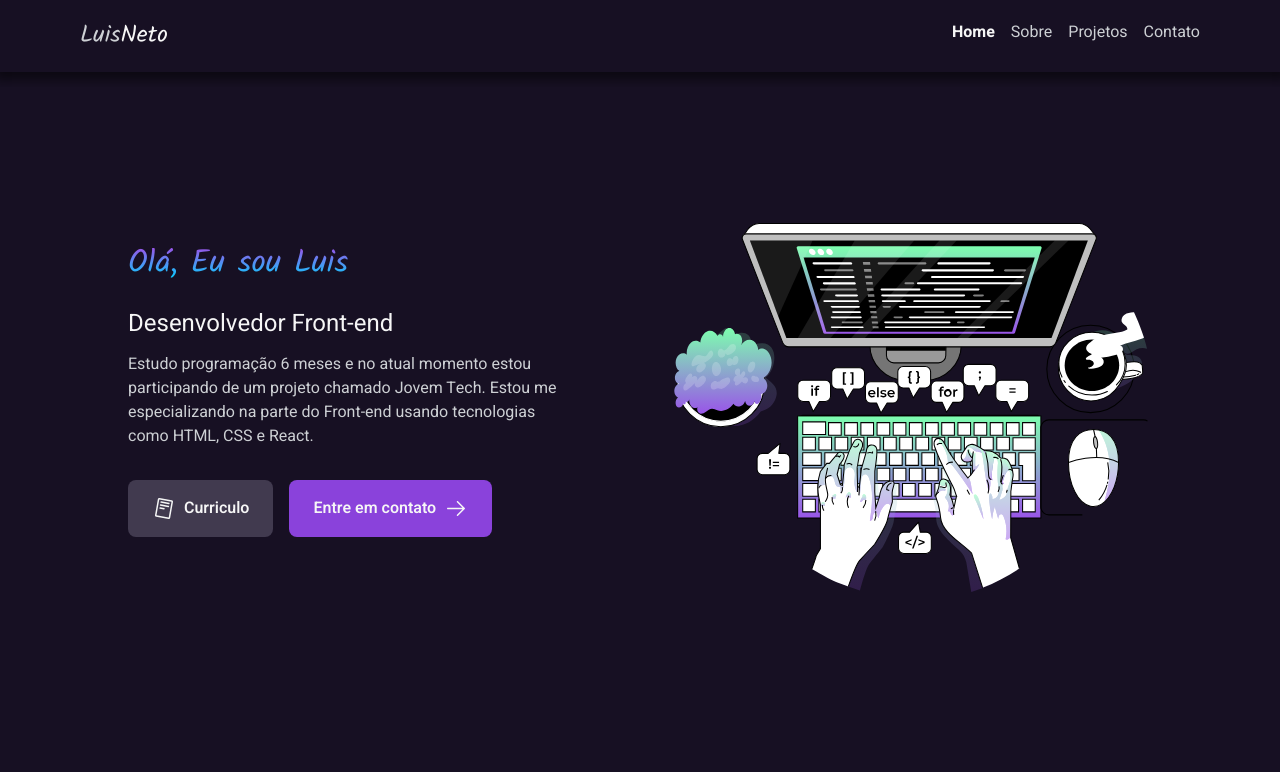
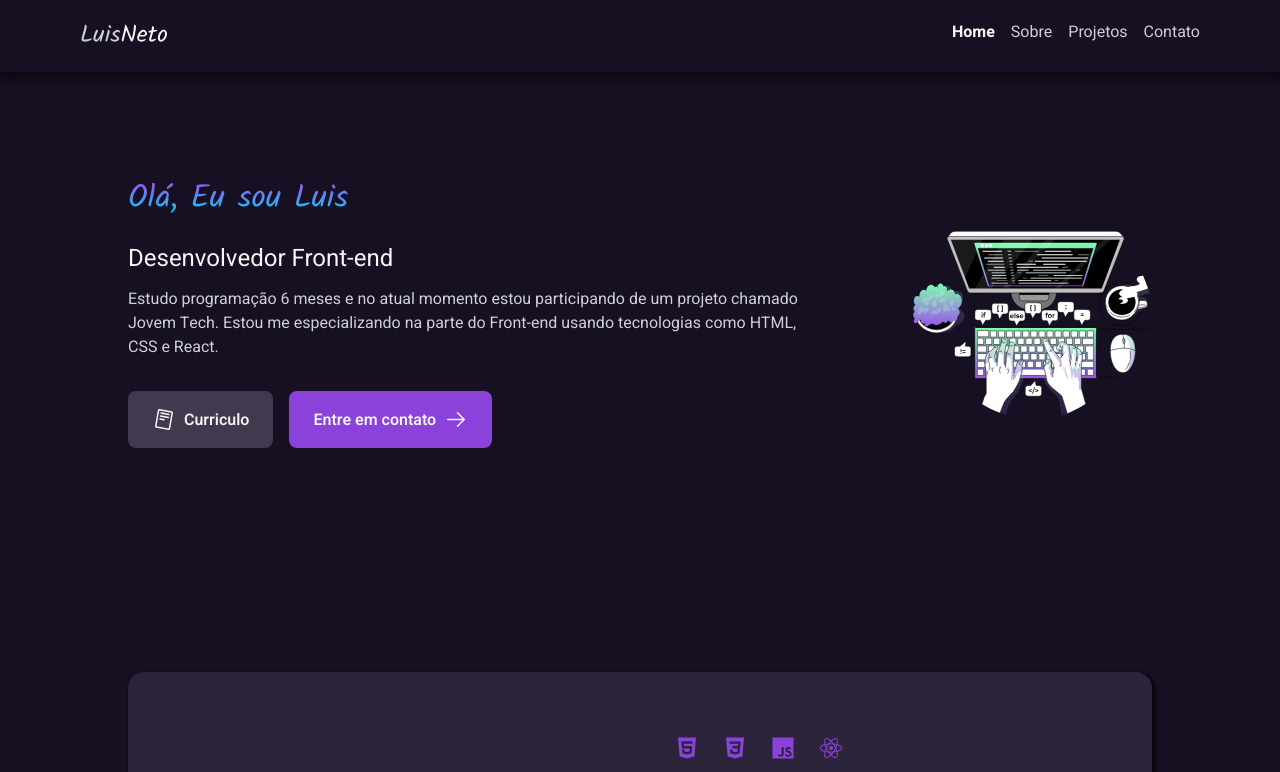
Before and after one commit to LuisNettoo/portfolio-luis, a React (Vite) app: page / in a window 1280 px wide. Shown: the top 772 px of the page. Built offline with nearby package versions, Linux system fonts and the light colour scheme; the HTML template or start-up script is replaced by a standard one.

Commit message:
aplicando reposividade nos componentes

```diff
--- a/src/components/About/styles.ts
+++ b/src/components/About/styles.ts
@@ -75,7 +75,23 @@
   }
 
   > img {
-    min-width: 488px;
+    width: 488px;
+  }
+
+  @media only screen and (max-width: 768px) {
+    flex-direction: column-reverse;
+    padding: 96px 7%;
+
+    > img {
+      width: 100%;
+      margin-bottom: 24px;
+    }
+
+    section {
+      p {
+        text-align: justify;
+      }
+    }
   }
 `
 
@@ -150,4 +166,16 @@
     }
   }
 
+  @media only screen and (max-width: 768px) {
+    display: flex;
+    flex-direction: column;
+    margin: 0;
+    border-radius: 0;
+    box-shadow: 0 0 0 0 rgba(0, 0, 0, 0);
+
+    > img {
+      max-width: 100%;
+      margin-bottom: 40px;
+    }
+  }
 `
--- a/src/components/CardProject/styles.ts
+++ b/src/components/CardProject/styles.ts
@@ -1,7 +1,7 @@
 import styled from "styled-components";
 
 export const CardContainer = styled.div`
-  max-width: 28%;
+  width: 28%;
   height: 344px;
   padding: 1.5rem;
   background-color: var(--surface-primary);
--- a/src/components/FormContact/styles.ts
+++ b/src/components/FormContact/styles.ts
@@ -118,4 +118,25 @@
       background-color: var(--primary-color-500);
     }
   }
+
+  @media only screen and (max-width: 768px) {
+    display: flex;
+    flex-direction: column;
+    margin: 0;
+    padding: 8%;
+    border-radius: 0;
+
+    > section {
+      width: 100%;
+      margin-bottom: 48px;
+
+      > img {
+        margin-bottom: 40px;
+      }
+    }
+
+    form {
+      width: 100%;
+    }
+  }
 `
--- a/src/components/Projects/styles.ts
+++ b/src/components/Projects/styles.ts
@@ -53,4 +53,14 @@
       filter: brightness(0.8);
     }
   }
+
+  @media only screen and (max-width: 768px) {
+    > div {
+      flex-wrap: wrap;
+
+      div {
+        width: 100%;
+      }
+    }
+  }
 `
```
